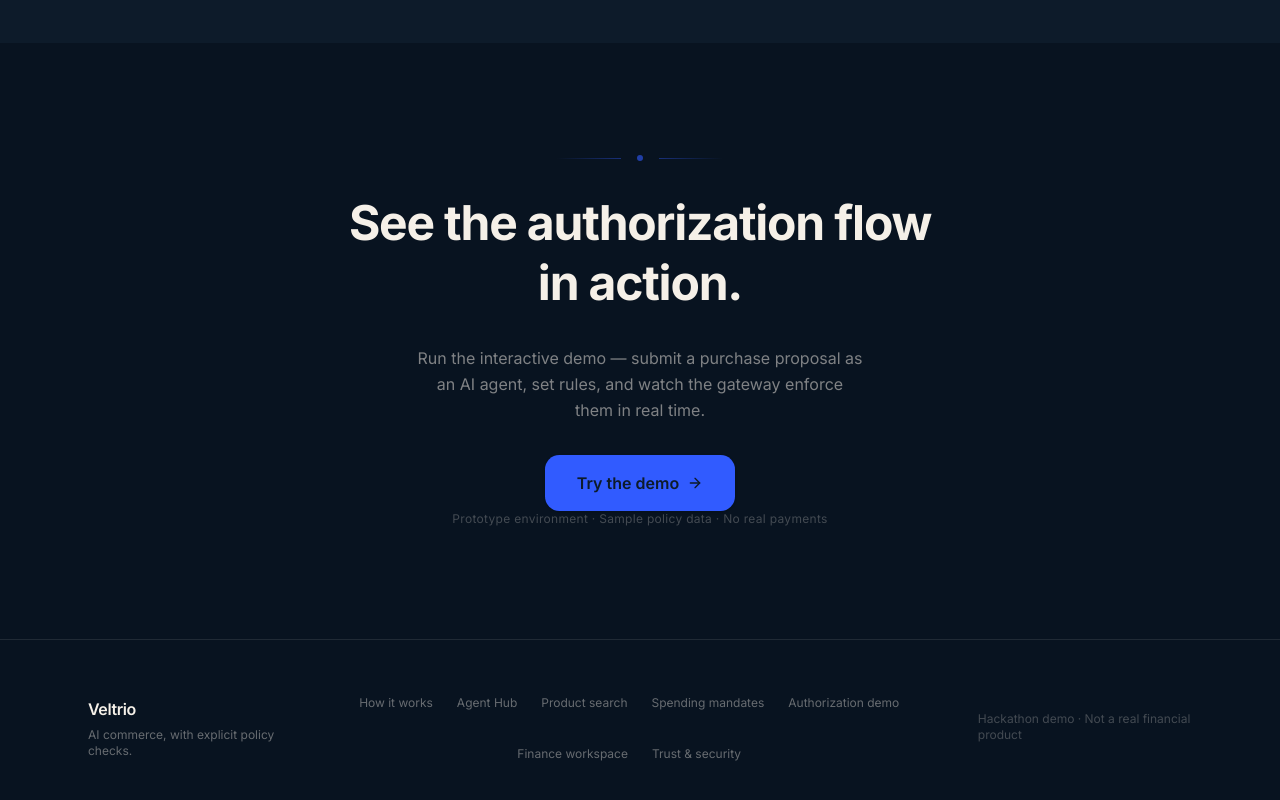
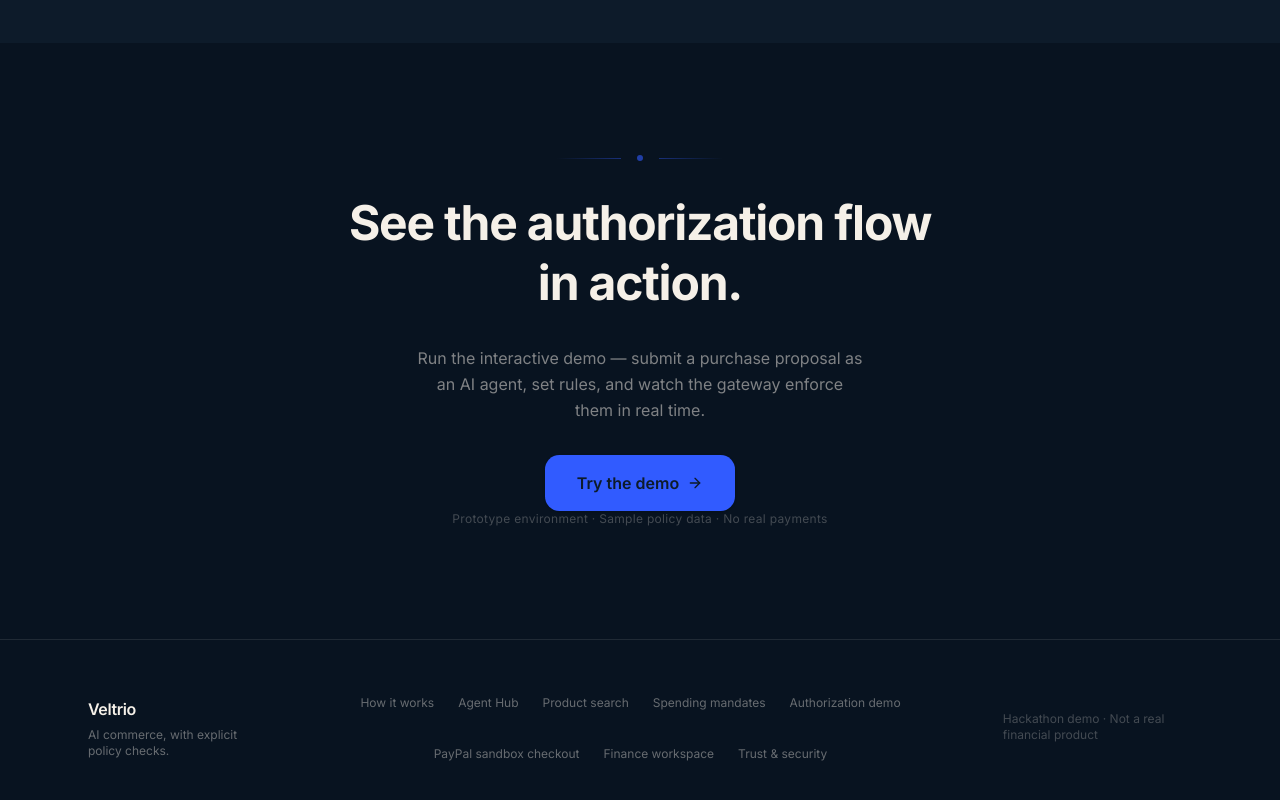
Before and after one commit to Saishashank2425/veltrio, a Next.js app: page / in a window 1280 px wide. Shown: the part 5012-5812 px from the top of the page. Built offline with nearby package versions, Linux system fonts and the light colour scheme.

Commit message:
Link PayPal sandbox checkout from footer

```diff
--- a/components/layout/Footer.tsx
+++ b/components/layout/Footer.tsx
@@ -6,6 +6,7 @@ const footerLinks = [
   { label: "Product search", href: "/shop" },
   { label: "Spending mandates", href: "/mandates" },
   { label: "Authorization demo", href: "/demo" },
+  { label: "PayPal sandbox checkout", href: "/checkout" },
   { label: "Finance workspace", href: "/finance" },
   { label: "Trust & security", href: "/#trust" },
 ];
```
